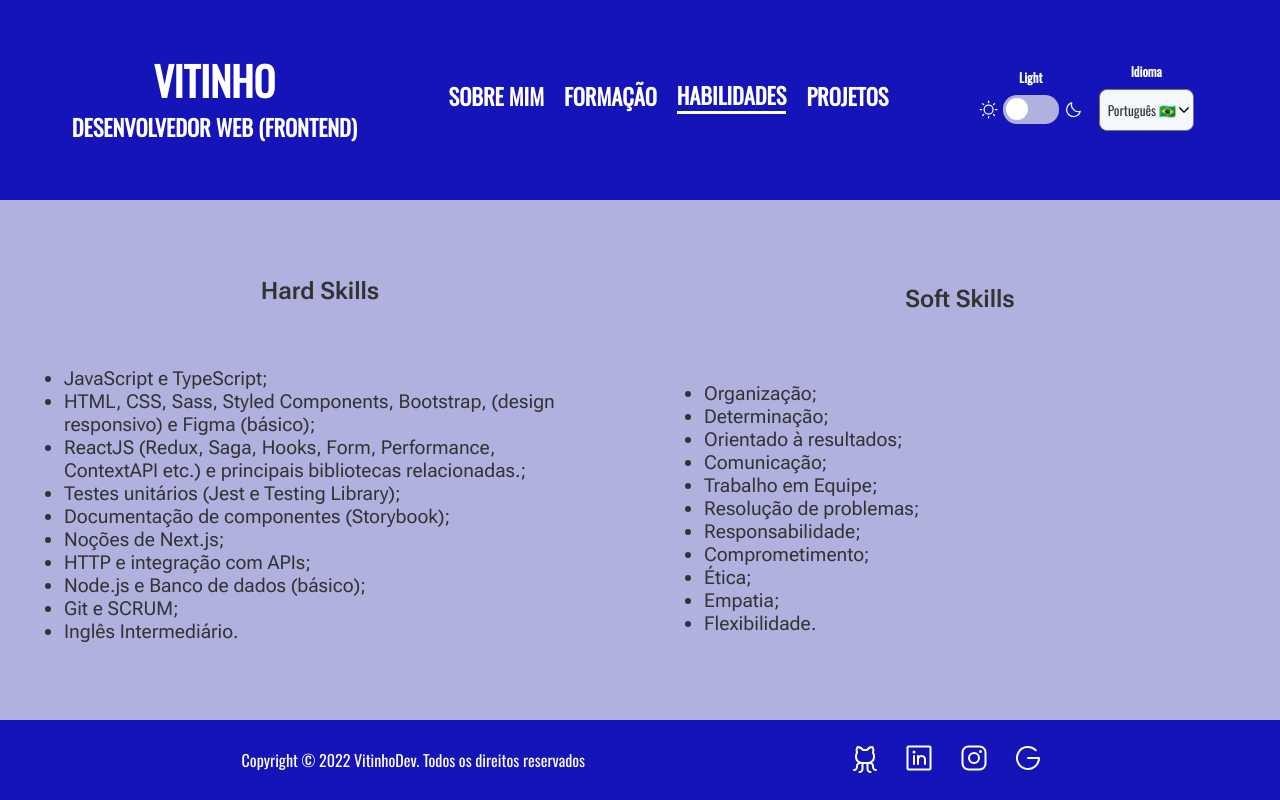
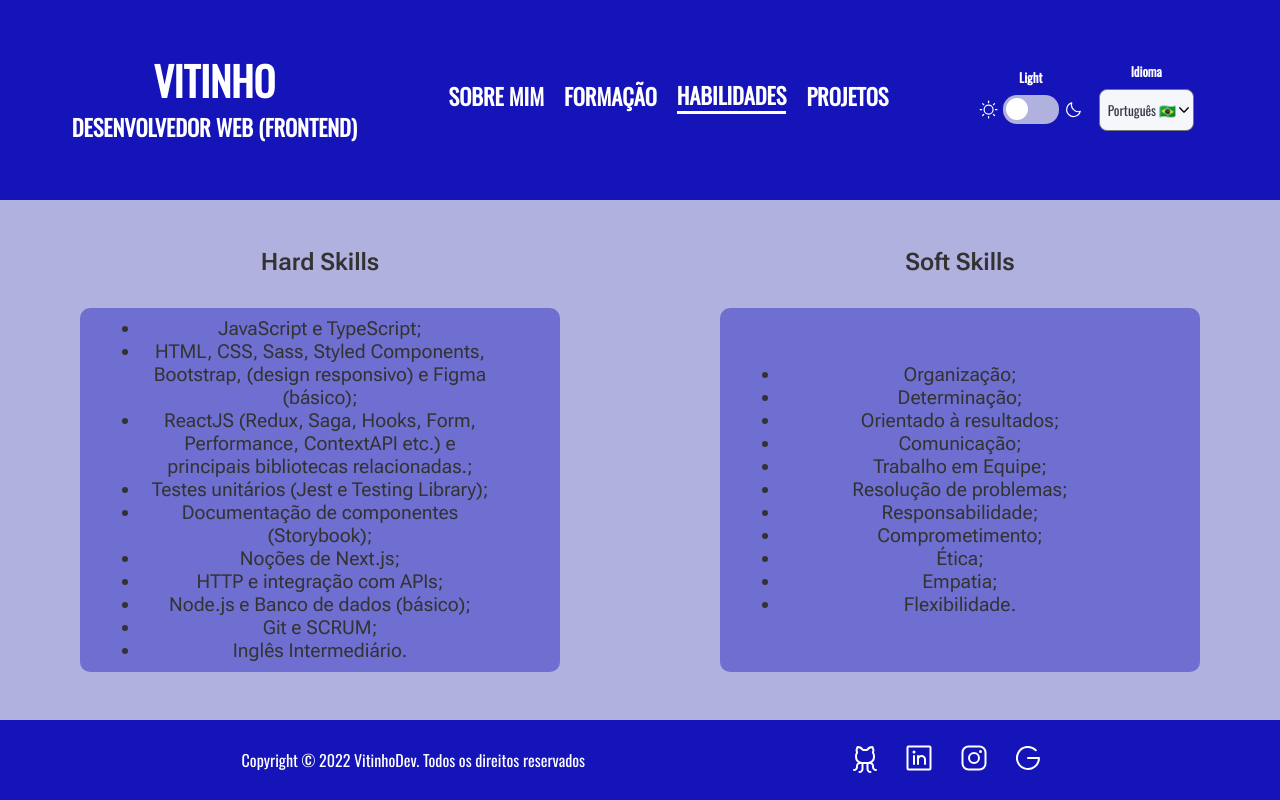
Before and after one commit to VitinhoSouza/my-portfolio, a React (Create React App) app: page /skills in a window 1280 px wide. Built offline with nearby package versions, Linux system fonts and the light colour scheme.

Commit message:
feat: add card to skills

```diff
--- a/src/components/Card/Card.tsx
+++ b/src/components/Card/Card.tsx
@@ -1,5 +1,6 @@
 import { useTranslation } from "react-i18next";
 import { Container } from "./styles";
+import { ReactNode } from "react";
 
 interface IRepoCard {
   title: string;
@@ -8,6 +9,7 @@ interface IRepoCard {
   link?: string;
   width?: string;
   height?: string;
+  children?: ReactNode;
 }
 
 export function Card({
@@ -17,8 +19,20 @@ export function Card({
   descriptionLenght,
   width,
   height,
+  children,
 }: IRepoCard) {
   const { t } = useTranslation("projects");
+
+  if (!!children) {
+    return (
+      <Container
+        width={!!width ? width : "auto"}
+        height={!!height ? height : "auto"}
+      >
+        {children}
+      </Container>
+    );
+  }
 
   return (
     <Container width={!!width ? width : ""} height={!!height ? height : ""}>
--- a/src/pages/Formation/Formation.tsx
+++ b/src/pages/Formation/Formation.tsx
@@ -12,7 +12,7 @@ import {
 export function Formation() {
   const { t } = useTranslation("formation");
 
-  const academicEducationTopics = t("academicEducationTopics")?.split(';');
+  const academicEducationTopics = t("academicEducationTopics")?.split(";");
 
   return (
     <Container>
--- a/src/pages/Skills/Skills.tsx
+++ b/src/pages/Skills/Skills.tsx
@@ -1,27 +1,37 @@
 import { useTranslation } from "react-i18next";
 import { Container, InfoSkills } from "./styles";
+import { Card } from "../../components/Card/Card";
 
 export function Skills() {
-
-  const { t } = useTranslation('skills');
+  const { t } = useTranslation("skills");
 
   return (
     <Container>
-      <InfoSkills key={t('hardSkills')}>
-        <h2>{t('hardSkills')}</h2>
-        <ul>
-            {[1,2,3,4,5,6,7,8,9,10].map(number => (
-              <li key={t(`hardSkillsTopics.${number}`)}>{t(`hardSkillsTopics.${number}`)}{number === 10 ? '.':';'}</li>
+      <InfoSkills key={t("hardSkills")}>
+        <h2>{t("hardSkills")}</h2>
+        <Card description="" title="" descriptionLenght={0} width="30rem">
+          <ul>
+            {[1, 2, 3, 4, 5, 6, 7, 8, 9, 10].map((number) => (
+              <li key={t(`hardSkillsTopics.${number}`)}>
+                {t(`hardSkillsTopics.${number}`)}
+                {number === 10 ? "." : ";"}
+              </li>
             ))}
-        </ul>
+          </ul>
+        </Card>
       </InfoSkills>
-      <InfoSkills key={t('softSkills')}>
-        <h2>{t('softSkills')}</h2>
-        <ul>
-            {[1,2,3,4,5,6,7,8,9,10,11].map(number => (
-              <li key={t(`softSkillsTopics.${number}`)}>{t(`softSkillsTopics.${number}`)}{number === 11 ? '.':';'}</li>
+      <InfoSkills key={t("softSkills")}>
+        <h2>{t("softSkills")}</h2>
+        <Card description="" title="" descriptionLenght={0} width="30rem">
+          <ul>
+            {[1, 2, 3, 4, 5, 6, 7, 8, 9, 10, 11].map((number) => (
+              <li key={t(`softSkillsTopics.${number}`)}>
+                {t(`softSkillsTopics.${number}`)}
+                {number === 11 ? "." : ";"}
+              </li>
             ))}
-        </ul>
+          </ul>
+        </Card>
       </InfoSkills>
     </Container>
   );
--- a/src/pages/Skills/styles.ts
+++ b/src/pages/Skills/styles.ts
@@ -1,4 +1,4 @@
-import styled from 'styled-components';
+import styled from "styled-components";
 
 export const Container = styled.main`
   width: 100%;
@@ -8,14 +8,10 @@ export const Container = styled.main`
   justify-content: center;
   align-items: center;
 
-    @media(max-width:550px){
+  @media (max-width: 980px) {
     flex-direction: column;
-        div{
-            width: 100%;
-            padding-top: 1rem;
   }
-    }
-`
+`;
 
 export const InfoSkills = styled.div`
   height: 100%;
@@ -25,24 +21,28 @@ export const InfoSkills = styled.div`
 
   display: flex;
   flex-direction: column;
-    justify-content: space-evenly;
+  justify-content: flex-start;
   align-items: center;
 
-    h2{
+  h2 {
+    margin-top: 1rem;
     margin-bottom: 1rem;
   }
 
-    ul{
+  > div {
+    margin: auto 0;
+    height: 80%;
+  }
+
+  ul {
     width: 80%;
-        li{
+    li {
       font-size: 1.2rem;
     }
   }
 
-    @media(max-width:550px){
-        &:last-child{
-            margin-top: 2rem;
+  @media (max-width: 980px) {
+    width: 80%;
+    height: 30rem;
   }
-    }
-
-`
+`;
```
Also changed, not shown: 1 other file (tests, documents, lock files or other folders). Lines whose indentation alone changed are shown as unchanged.
